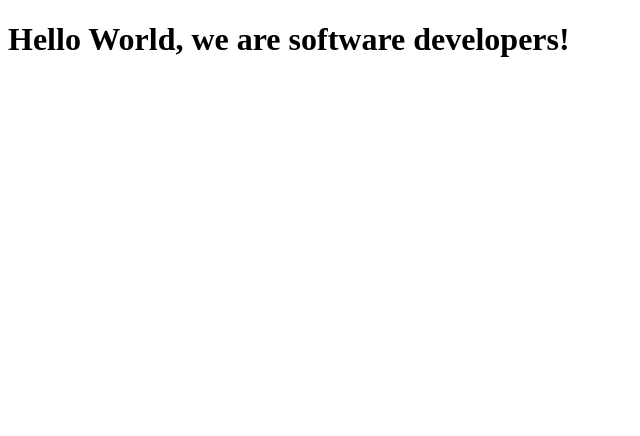
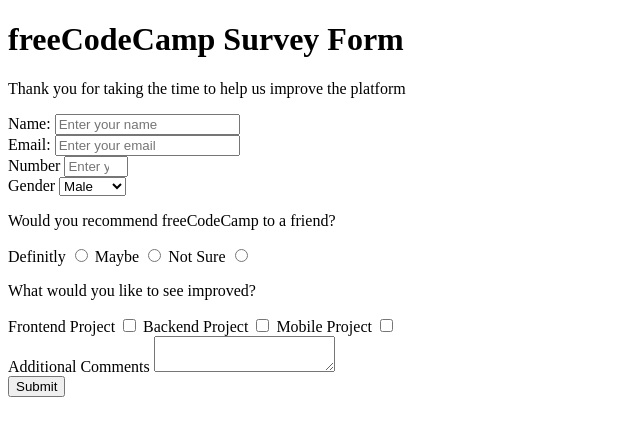
Before and after one commit to habibmhamadi/microverse-survey-form, a plain HTML site: page index.html in a window 1280 px wide. Shown: the whole page, without its empty margins (0-640 px from the left). Drawn offline with Linux system fonts and the light colour scheme.

Commit message:
Add html codes for survey form.

```diff
--- a/index.html
+++ b/index.html
@@ -7,7 +7,70 @@
   </head>
 
   <body>
-    <h1>Hello World, we are software developers!</h1>
+    <h1>freeCodeCamp Survey Form</h1>
+    <p id="description">Thank you for taking the time to help us improve the platform</p>
+
+    <form id="survey-form" >
+
+      <div class="form-group">
+        <label id="name-label">Name:</label>
+        <input type="text" id="name" placeholder="Enter your name" />
+      </div>
+
+      <div class="form-group">
+        <label id="email-label">Email:</label>
+        <input type="email" id="email" placeholder="Enter your email" />
+      </div>
+
+      <div class="form-group">
+        <label id="number-label">Number</label>
+        <input type="number" id="number" min="0" max="100" placeholder="Enter your number"/>
+      </div>
+
+      <div class="form-group">
+        <label id="gender-label">Gender</label>
+        <select id="gender">
+          <option>Male</option>
+          <option>Female</option>
+        </select>
+      </div>
+
+      <div class="form-group">
+        <p>Would you recommend freeCodeCamp to a friend?</p>
+        <label>Definitly</label>
+        <input type="radio" name="user-recommend" value="definitly"/>
+        <label>Maybe</label>
+        <input type="radio"  name="user-recommend" value="maybe"/>
+        <label>Not Sure</label>
+        <input type="radio"  name="user-recommend" value="not_sure"/>
+      </div>
+
+
+      <div class="form-group">
+        <p>What would you like to see improved?</p>
+
+        <label>Frontend Project</label>
+        <input name="prefer" value="front-end-projects" type="checkbox" class="input-checkbox">
+
+        <label>Backend Project</label>
+        <input name="prefer" value="backend-end-projects" type="checkbox" class="input-checkbox">
+
+        <label>Mobile Project</label>
+        <input name="prefer" value="mobile-end-projects" type="checkbox" class="input-checkbox">
+      </div>
+
+      <div class="form-group">
+        <label>Additional Comments</label>
+        <textarea></textarea>
+      </div>
+
+      <button id="submit">Submit</button>
+
+    </form>
+
+
+
+
     <script src="https://cdn.freecodecamp.org/testable-projects-fcc/v1/bundle.js"></script>
 
     <!--
```
